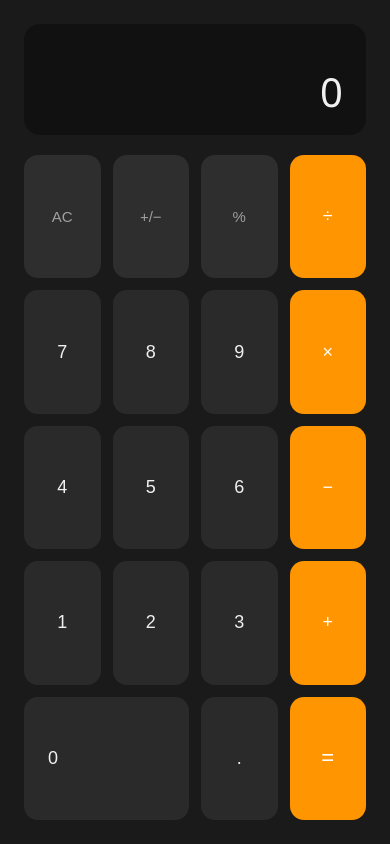
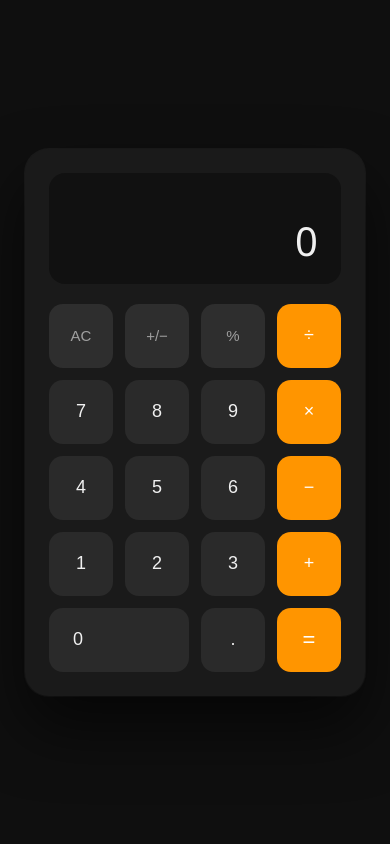
Before and after one commit to ewc1991/calculator, a plain HTML site: page index.html in a window 390 px wide. Drawn offline with Linux system fonts and the light colour scheme.

Commit message:
Revert "Responsive layout: 90vh desktop, 100vw/vh mobile, portrait lock"
This reverts commit d6d438a7572c757fb2baeec48a2cc2969bffae18.

```diff
--- a/index.html
+++ b/index.html
@@ -3,7 +3,6 @@
 <head>
   <meta charset="UTF-8" />
   <meta name="viewport" content="width=device-width, initial-scale=1.0" />
-  <meta name="screen-orientation" content="portrait" />
   <title>Calculator</title>
   <style>
     *, *::before, *::after { box-sizing: border-box; margin: 0; padding: 0; }
@@ -21,28 +20,8 @@
       background: #1a1a1a;
       border-radius: 24px;
       padding: 24px;
-      height: 90vh;
-      width: calc(90vh * 340 / 568);
+      width: 340px;
       box-shadow: 0 32px 64px rgba(0, 0, 0, 0.6), 0 0 0 1px rgba(255,255,255,0.05);
-      display: flex;
-      flex-direction: column;
-    }
-
-    .display { flex-shrink: 0; }
-    .buttons { flex: 1; grid-template-rows: repeat(5, 1fr); }
-    .buttons button { height: auto; }
-
-    @media (max-width: 600px) {
-      .calculator {
-        width: 100vw;
-        height: 100vh;
-        border-radius: 0;
-      }
-    }
-
-    @media (orientation: landscape) {
-      body { overflow: hidden; }
-      html { transform: rotate(90deg); transform-origin: center center; width: 100vh; height: 100vw; position: fixed; }
     }
 
     /* Display */
```
